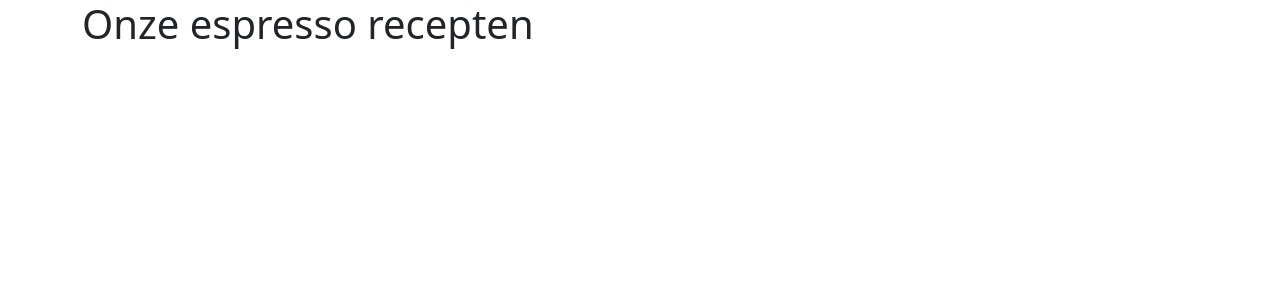
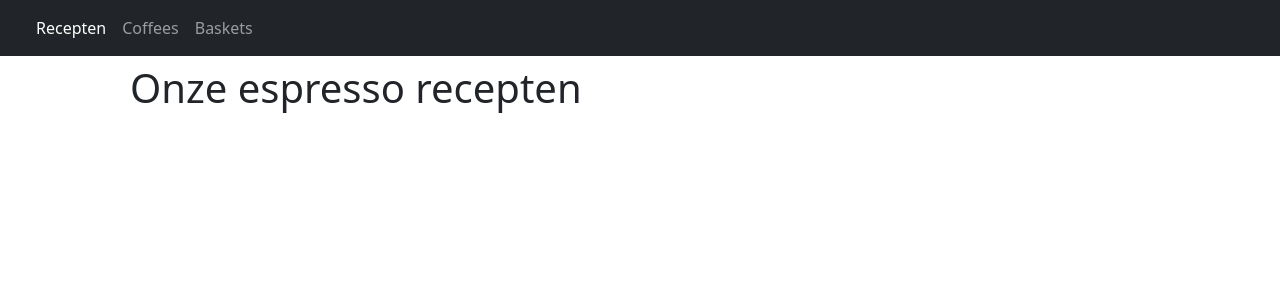
Before and after one commit to Zaccaable/espresso-recipes, a Django app: page / in a window 1280 px wide. Shown: the top 300 px of the page. Run offline with Django 4.2, Linux system fonts and the light colour scheme; data that the repository does not hold is empty.

Commit message:
added coffee page

```diff
--- a/espresso/espresso/settings.py
+++ b/espresso/espresso/settings.py
@@ -124,6 +124,8 @@ USE_TZ = True
 
 STATIC_URL = 'static/'
 
+MEDIA_URL = 'media/'
+
 # Default primary key field type
 # https://docs.djangoproject.com/en/4.0/ref/settings/#default-auto-field
 
--- a/espresso/espresso/urls.py
+++ b/espresso/espresso/urls.py
@@ -16,7 +16,15 @@ Including another URLconf
 from django.contrib import admin
 from django.urls import path, include
 
+from django.conf.urls.static import static
+from django.conf import settings
+
+
 urlpatterns = [
     path('', include('recipes.urls')),
     path('admin/', admin.site.urls),
 ]
+
+if settings.DEBUG:
+        urlpatterns += static(settings.MEDIA_URL,
+                              document_root=settings.MEDIA_ROOT)
--- /dev/null
+++ b/espresso/recipes/templates/recipes/base.html
@@ -0,0 +1,41 @@
+<!DOCTYPE html>
+<html lang="en">
+<head>
+    <meta charset="UTF-8">
+    <meta http-equiv="X-UA-Compatible" content="IE=edge">
+    <meta name="viewport" content="width=device-width, initial-scale=1.0">
+    <title>Espresso Recipes</title>
+    <link href="https://cdn.jsdelivr.net/npm/bootstrap@5.0.2/dist/css/bootstrap.min.css" rel="stylesheet" integrity="sha384-EVSTQN3/azprG1Anm3QDgpJLIm9Nao0Yz1ztcQTwFspd3yD65VohhpuuCOmLASjC" crossorigin="anonymous">
+    <link href="https://fonts.googleapis.com/icon?family=Material+Icons"
+    rel="stylesheet">
+</head>
+<body>
+    <nav class="navbar navbar-expand-lg navbar-dark bg-dark">
+        <div class="container-fluid">
+          <a class="navbar-brand" href="#"></a>
+          <button class="navbar-toggler" type="button" data-bs-toggle="collapse" data-bs-target="#navbarNav" aria-controls="navbarNav" aria-expanded="false" aria-label="Toggle navigation">
+            <span class="navbar-toggler-icon"></span>
+          </button>
+          <div class="collapse navbar-collapse" id="navbarNav">
+            <ul class="navbar-nav">
+              <li class="nav-item">
+                <a class="nav-link active" aria-current="page" href="/">Recepten</a>
+              </li>
+              <li class="nav-item">
+                <a class="nav-link" href="{% url 'coffees' %}">Coffees</a>
+              </li>
+              <li class="nav-item">
+                <a class="nav-link" href="#">Baskets</a>
+              </li>
+            </ul>
+          </div>
+        </div>
+      </nav>
+
+
+      {% block content %}{% endblock %}
+
+
+    <script src="https://cdn.jsdelivr.net/npm/bootstrap@5.0.2/dist/js/bootstrap.bundle.min.js" integrity="sha384-MrcW6ZMFYlzcLA8Nl+NtUVF0sA7MsXsP1UyJoMp4YLEuNSfAP+JcXn/tWtIaxVXM" crossorigin="anonymous"></script>
+</body>
+</html>
--- a/espresso/recipes/templates/recipes/index.html
+++ b/espresso/recipes/templates/recipes/index.html
@@ -1,23 +1,16 @@
-<!DOCTYPE html>
-<html lang="en">
-<head>
-    <meta charset="UTF-8">
-    <meta http-equiv="X-UA-Compatible" content="IE=edge">
-    <meta name="viewport" content="width=device-width, initial-scale=1.0">
-    <title>Espresso Recipes</title>
-    <link href="https://cdn.jsdelivr.net/npm/bootstrap@5.0.2/dist/css/bootstrap.min.css" rel="stylesheet" integrity="sha384-EVSTQN3/azprG1Anm3QDgpJLIm9Nao0Yz1ztcQTwFspd3yD65VohhpuuCOmLASjC" crossorigin="anonymous">
-</head>
-<body>
+{% extends "recipes/base.html" %}
+
+{% block content %}
     <div class="container">
-        <h1>Onze espresso recepten</h1>
-        <div class="row">
+        <h1 class="ms-5 mt-2">Onze espresso recepten</h1>
+        <div class="row m-5">
             {% for coffee in coffees %}
-                <h2>{{ coffee.brand }}: {{ coffee.description }}</h2>
+                <h2 class="bg-dark text-light">{{ coffee.brand }}: {{ coffee.description }}</h2>
                 <table class="table">
                     <thead>
                         <th scope="col">Basket</th>
                         <th scope="col">Gram</th>
-                        <th scope="col">Yield</th>
+                        <th scope="col"><span class="material-icons">coffee</span></th>
                         <th scope="col">Maalgraad</th>
                         <th scope="col">Doorlooptijd</th>
                         <th scope="col">Favoriet recept</th>
@@ -31,7 +24,8 @@
                                     <td>{{ recipe.grams_out }}</td>
                                     <td>{{ recipe.grind_size }}</td>
                                     <td>{{ recipe.extraction_time }}</td>
-                                    <td>{{ recipe.favorite }}</td>
+                                    <td><input type="checkbox" id="scales" name="scales"
+                                        {% if recipe.favorite == True %} checked {% endif %}disabled></td>
                                 </tr>
                             {% endif %}
                         {% empty %}
@@ -45,8 +39,4 @@
         </div>
 
     </div>
-
-
-    <script src="https://cdn.jsdelivr.net/npm/bootstrap@5.0.2/dist/js/bootstrap.bundle.min.js" integrity="sha384-MrcW6ZMFYlzcLA8Nl+NtUVF0sA7MsXsP1UyJoMp4YLEuNSfAP+JcXn/tWtIaxVXM" crossorigin="anonymous"></script>
-</body>
-</html>
+{% endblock %}
--- a/espresso/recipes/urls.py
+++ b/espresso/recipes/urls.py
@@ -4,4 +4,5 @@ from . import views
 
 urlpatterns = [
     path('', views.index, name='index'),
+    path('coffees', views.coffees, name='coffees'),
 ]
--- a/espresso/recipes/views.py
+++ b/espresso/recipes/views.py
@@ -15,3 +15,12 @@ def index(request):
     context['recipes'] = recipes
 
     return render(request, 'recipes/index.html', context)
+
+
+def coffees(request):
+    context = {}
+
+    coffees = Coffee.objects.all()
+    context['coffees'] = coffees
+
+    return render(request, 'recipes/coffees.html', context)
--- a/requirements.txt
+++ b/requirements.txt
@@ -2,3 +2,4 @@ django
 python-dotenv
 psycopg2-binary
 django-cockroachdb
+Pillow
```
Also changed, not shown: espresso/recipes/models.py (+5 -2 lines), espresso/recipes/templates/recipes/coffees.html (added, +21 -0 lines), 1 other file.
